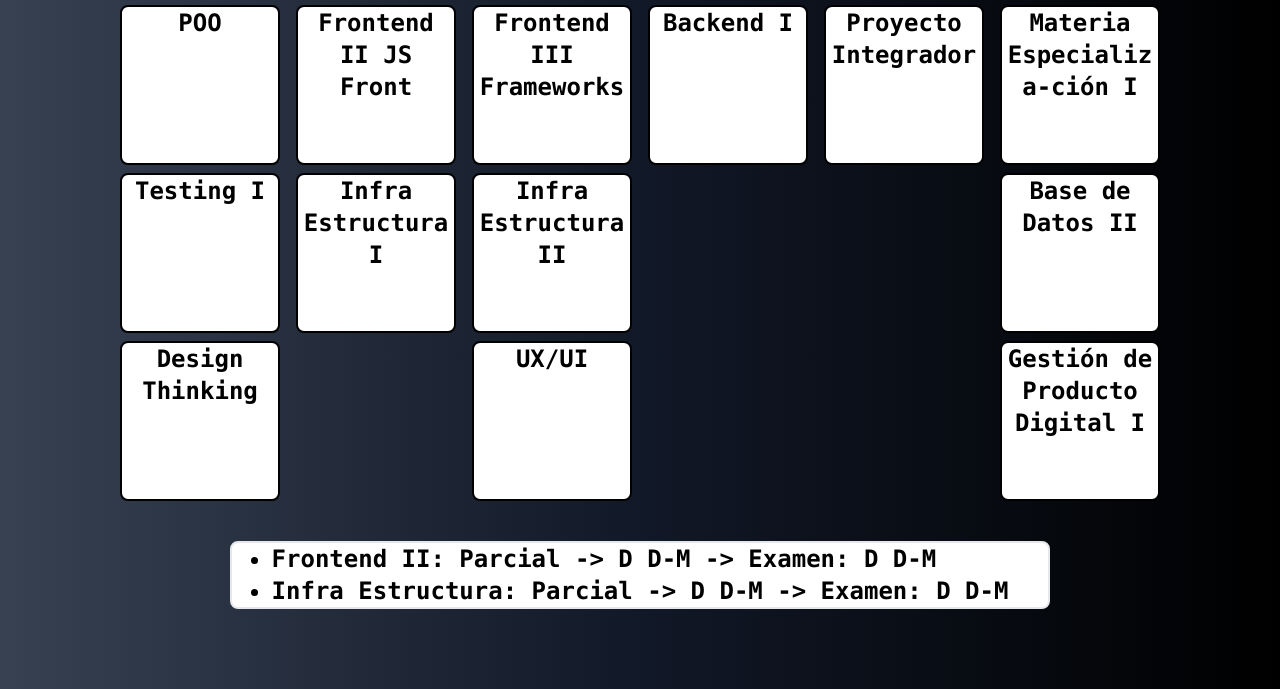
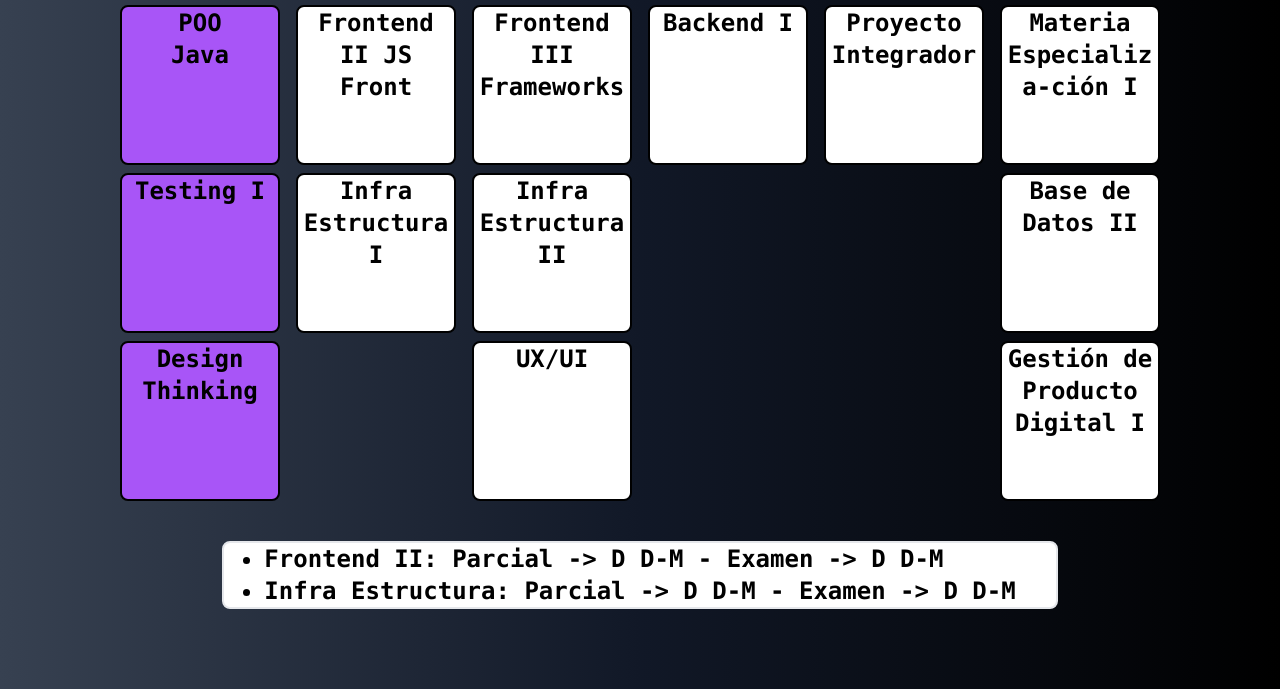
Before and after one commit to VictorOlea/vite-schedule, a website built with Vite: page index.html in a window 1280 px wide. Shown: the part 155-844 px from the top of the page. Built offline with nearby package versions, Linux system fonts and the light colour scheme.

Commit message:
adding aprove card

```diff
--- a/index.html
+++ b/index.html
@@ -14,9 +14,9 @@
       <div class="grid justify-items-center w-min gap-x-44 gap-y-10 font-mono sm:grid-cols-2 md:grid-cols-3 xl:grid-cols-6">
         <div class="column">
           <div class="card-header">Bimestre 1</div>
-          <div class="card">POO</div>
-          <div class="card">Testing I</div>
-          <div class="card">Design Thinking</div>
+          <div class="card-aprove">POO <br />Java</div>
+          <div class="card-aprove">Testing I</div>
+          <div class="card-aprove">Design Thinking</div>
         </div>
 
         <div class="column">
@@ -49,10 +49,11 @@
           <div class="card">Gestión de Producto Digital I</div>
         </div>
       </div>
+
       <div class="mx-36 my-10 px-10 border-2 rounded-lg shadow-x text-2xl bg-white font-semibold text-ellipsis font-mono">
         <ul class="list-disc">
-          <li>Frontend II: Parcial -> D D-M -> Examen: D D-M</li>
-          <li>Infra Estructura: Parcial -> D D-M -> Examen: D D-M</li>
+          <li>Frontend II: Parcial -> D D-M - Examen -> D D-M</li>
+          <li>Infra Estructura: Parcial -> D D-M - Examen -> D D-M</li>
         </ul>
       </div>
     </div>
--- a/style.css
+++ b/style.css
@@ -4,14 +4,18 @@
 
 @layer components {
   .column {
-        @apply flex flex-col space-y-2
+    @apply flex flex-col space-y-2;
   }
-    .card-header{
+  .card-header {
     @apply text-2xl w-40 h-min bg-white font-semibold rounded-lg
-        place-content-center grid border-2 border-black
+        place-content-center grid border-2 border-black;
   }
-    .card{
+  .card {
     @apply text-2xl size-40 bg-white hover:bg-slate-200 font-semibold
-        rounded-lg text-center border-2 text-ellipsis border-black
+        rounded-lg text-center border-2 text-ellipsis border-black;
+  }
+  .card-aprove {
+    @apply text-2xl size-40 bg-purple-500 hover:bg-purple-900 font-semibold
+        rounded-lg text-center border-2 text-ellipsis border-black;
   }
 }
```
Lines whose indentation alone changed are shown as unchanged.
